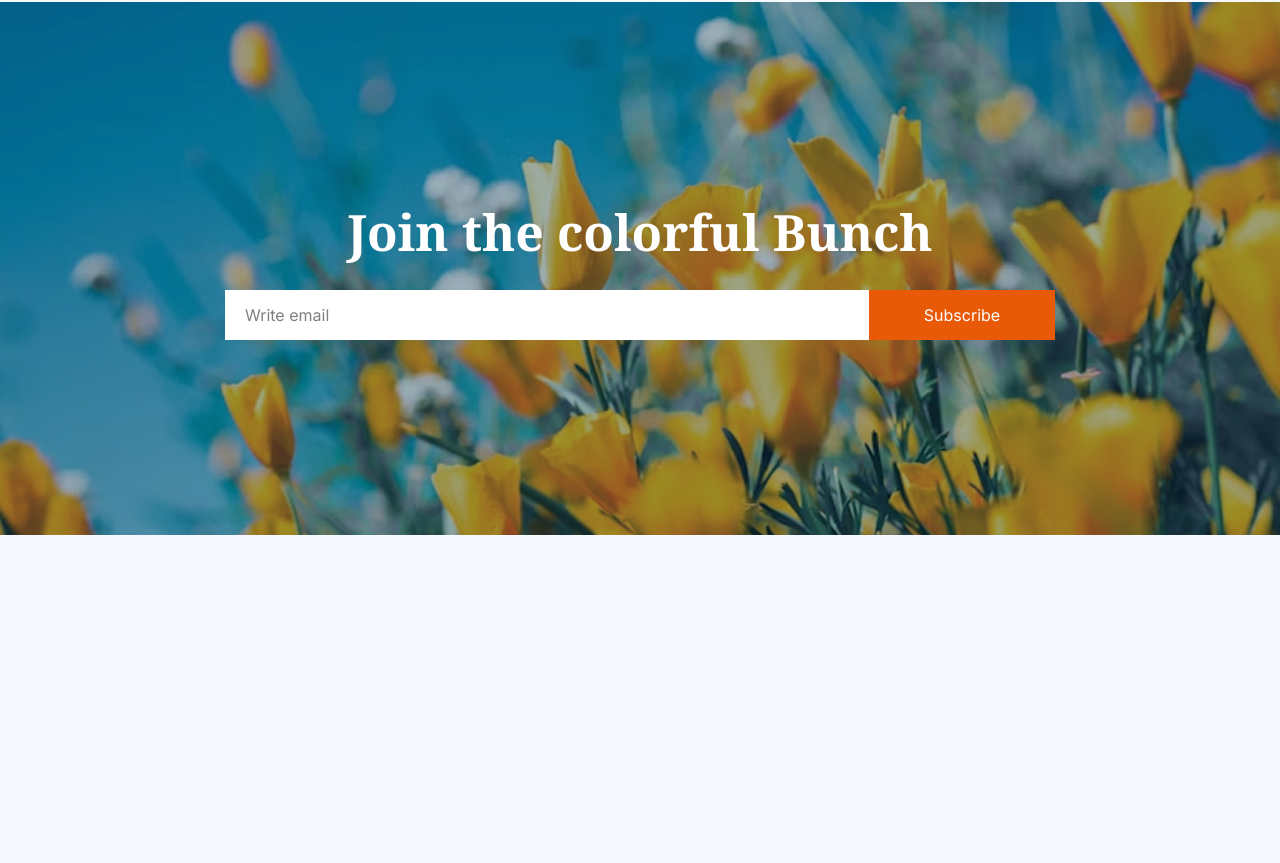
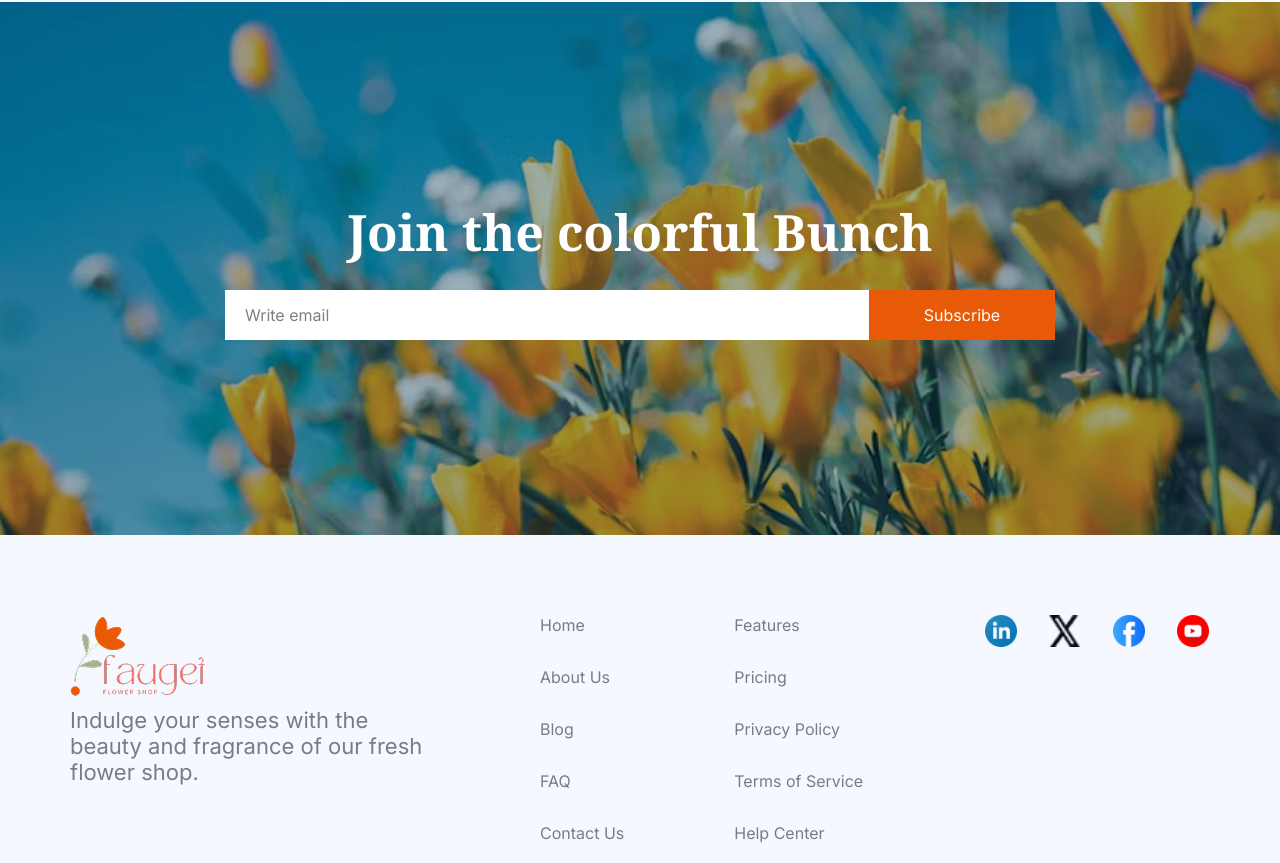
Before and after one commit to Jobayer561/B12A02-Responsive-Flowers, a plain HTML site: page index.html in a window 1280 px wide. Shown: the part 3416-4279 px from the top of the page. Before the commit the page ends 4031 px from the top, so only its background shows below. Drawn offline with Linux system fonts and the light colour scheme.

Commit message:
footer section add

```diff
--- a/index.html
+++ b/index.html
@@ -175,6 +175,35 @@
       <button type="submit" class="subscribe Inter-normal">Subscribe</button>
     </form>
   </section>
-  <footer></footer>
+  <footer class="container Inter-normal">
+           <div class="footer">
+            <div class="footer-logo">
+              <img src="./assets/logo.png" alt="" />
+              <p class="Inter-normal">Indulge your senses with the beauty and fragrance of our fresh flower shop. </p>
+            </div>
+            <div class="divide">
+              <div class="part1">
+              <a href="">Home</a>
+              <a href="">About Us</a>
+              <a href="">Blog</a>
+              <a href="">FAQ</a>
+              <a href="">Contact Us</a>
+            </div>
+            <div class="part2">
+              <a href="">Features</a>
+              <a href="">Pricing</a>
+              <a href="">Privacy Policy</a>
+              <a href="">Terms of Service</a>
+              <a href="">Help Center</a>
+            </div>
+            </div>
+            <div class="social-media">
+              <img src="./assets/icon-linkedin.png" alt="">
+              <img src="./assets/icon-twitter.png" alt="">
+              <img src="./assets/icon-facebook.png" alt="">
+              <img src="./assets/icon-youtube.png" alt="">
+
+           </div>
+  </footer>
     </body>
     </html>
--- a/styles/style.css
+++ b/styles/style.css
@@ -209,7 +209,6 @@ section {
   border-radius: 14px;
 }
 
-
 .grid {
   margin-top: 80px;
   display: grid;
@@ -221,7 +220,8 @@ section {
     "card2 card3";
 }
 
-.small, .large {
+.small,
+.large {
   border-radius: 14px;
   background-size: cover;
   background-position: center;
@@ -234,19 +234,19 @@ section {
 
 .card1 {
   grid-area: card1;
-  background-image: linear-gradient(rgba(0,0,0,0.4), rgba(0,0,0,0.4)),
+  background-image: linear-gradient(rgba(0, 0, 0, 0.4), rgba(0, 0, 0, 0.4)),
     url("../assets/deal-bloom.png");
 }
 
 .card2 {
   grid-area: card2;
-  background-image: linear-gradient(rgba(0,0,0,0.4), rgba(0,0,0,0.4)),
+  background-image: linear-gradient(rgba(0, 0, 0, 0.4), rgba(0, 0, 0, 0.4)),
     url("../assets/deal-ana.png");
 }
 
 .card3 {
   grid-area: card3;
-  background-image: linear-gradient(rgba(0,0,0,0.4), rgba(0,0,0,0.4)),
+  background-image: linear-gradient(rgba(0, 0, 0, 0.4), rgba(0, 0, 0, 0.4)),
     url("../assets/deal-zabo.png");
 }
 
@@ -318,6 +318,44 @@ section {
   font-size: 16px;
   font-weight: 500;
   border: none;
+}
+.footer {
+  display: flex;
+  gap: 110px;
+  margin-bottom: 20px;
+}
+.footer-logo p {
+  margin-top: 5px;
+  font-size: 22px;
+  font-weight: 400;
+  color: rgba(0, 0, 0, 0.5);
+  max-width: 360px;
+}
+.divide {
+  display: flex;
+  gap: 110px;
+}
+
+.part1,
+.part2 {
+  display: flex;
+  flex-direction: column;
+  gap: 32px;
+}
+
+.footer a {
+  text-decoration: none;
+  color: #00000080;
+  font-size: 16px;
+}
+.social-media {
+  margin-left: 12px;
+  display: flex;
+  gap: 32px;
+}
+.social-media img {
+  width: 32px;
+  height: 32px;
 }
 
 @media screen and (max-width: 576px) {
@@ -411,13 +449,16 @@ section {
   .plants-lover {
     margin-top: 0;
   }
+
+
+
   .lover-heading {
     padding: 0 20px;
     font-size: 20px;
   }
+
   .lover-paragraph {
     font-size: 14px;
-    padding: 0 20px;
   }
   .deals {
     margin-top: 0;
@@ -428,7 +469,7 @@ section {
     font-size: 14px;
     padding: 0 30px;
   }
-  .grid{
+  .grid {
     margin-top: 30px;
     grid-template-columns: 1fr;
     grid-template-rows: auto;
@@ -436,17 +477,18 @@ section {
       "card1"
       "card2"
       "card3";
-      gap:20px;
+    gap: 20px;
     padding: 0 20px;
   }
-  .small, .large {
+  .small,
+  .large {
     min-height: 170px;
     border-radius: 10px;
   }
-  .second-column h3{
+  .second-column h3 {
     font-size: 20px;
   }
-  .second-column a{
+  .second-column a {
     font-size: 16px;
   }
   .newsletter {
@@ -462,17 +504,50 @@ section {
 
   .form {
     align-items: center;
-
   }
   .email {
-    width: 170px;
+    width: 180px;
     height: 45px;
   }
 
   .subscribe {
-    width:100px;
+    width: 100px;
     height: 45px;
   }
+  .footer {
+    flex-direction: column;
+    gap: 40px;
+    margin-bottom: 10px;
+    padding: 0 20px;
+  }
 
+  .footer-logo p {
+    margin-top: 10px;
+    font-size: 16px;
+    width: 300px;
+  }
 
+  .divide {
+    flex-direction: column;
+    gap: 32px;
   }
+
+  .part1,
+  .part2 {
+    gap: 32px;
+  }
+
+  .footer a {
+    font-size: 16px;
+  }
+
+  .social-media {
+    margin-left: 0;
+    gap: 24px;
+  }
+  .social-media img {
+    width: 28px;
+    height: 28px;
+    margin-bottom: 50px;
+  }
+}
```
Lines whose indentation alone changed are shown as unchanged.
